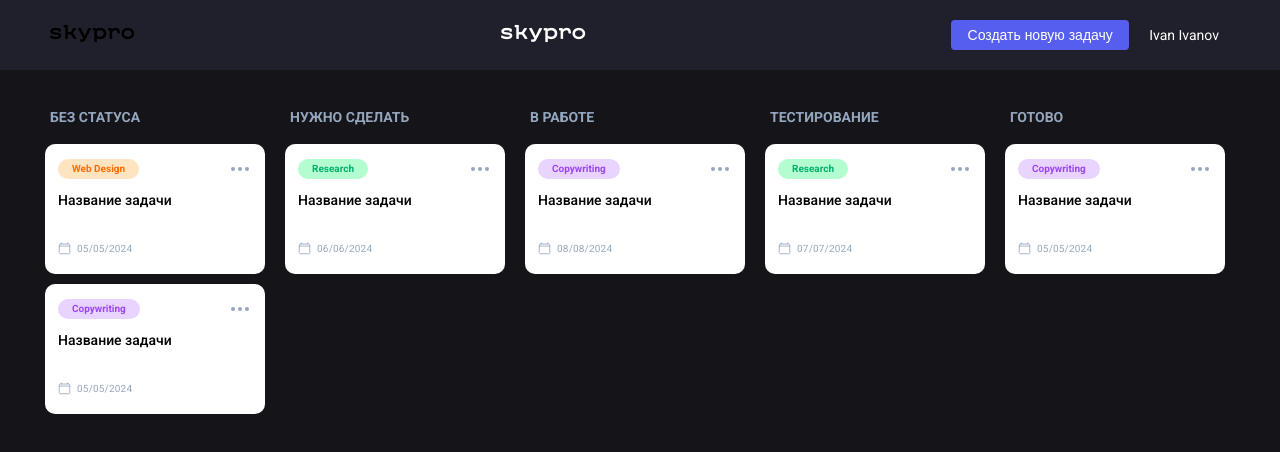
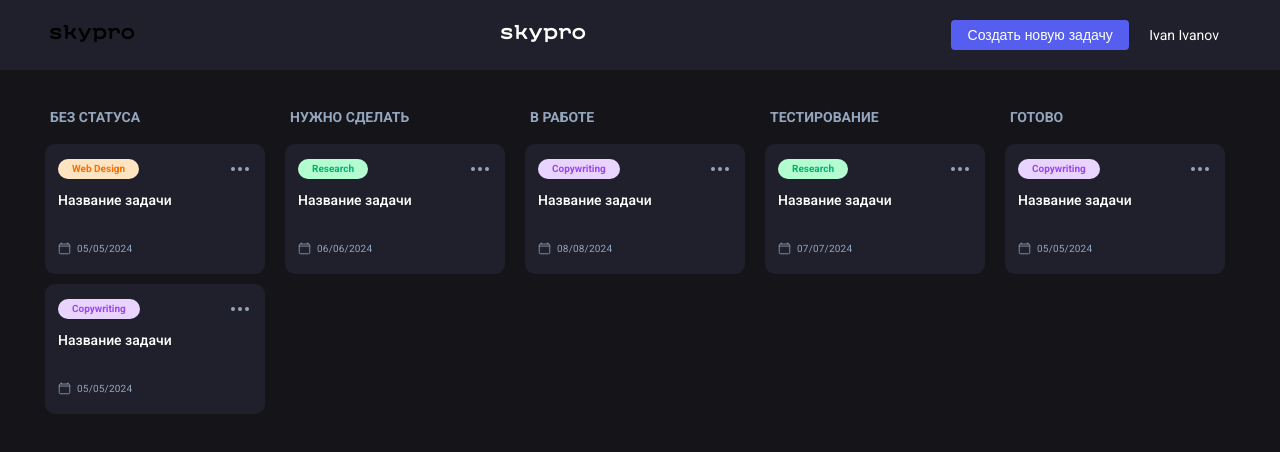
Before and after one commit to Schneegestober1/skypro-kanban, a React (Vite) app: page / in a window 1280 px wide. Shown: the top 452 px of the page. Built offline with nearby package versions, Linux system fonts and the light colour scheme.

Commit message:
${({theme}) => theme.body}

```diff
--- a/src/componets/Card/card.styled.js
+++ b/src/componets/Card/card.styled.js
@@ -22,7 +22,7 @@ export const CardsItem = styled.div`
 export const CardsCard = styled.div`
   width: 220px;
   height: 130px;
-  background-color: #FFFFFF;
+  background-color: ${({theme}) => theme.primary};
   border-radius: 10px;
   display: flex;
   flex-direction: column;
@@ -33,7 +33,7 @@ export const CardsCard = styled.div`
   @media screen and (max-width: 1200px) {
     width: 220px;
     height: 130px;
-    background-color: #FFFFFF;
+    background-color: ${({theme}) => theme.primary};
     border-radius: 10px;
     display: flex;
     flex-direction: column;
@@ -117,6 +117,6 @@ export const CardTitle = styled.h3`
   font-size: 14px;
   font-weight: 500;
   line-height: 18px;
-  color: #000000;
+  color: ${({theme}) => theme.text};
   margin-bottom: 10px;
 `
--- a/src/themeStyle.styled.js
+++ b/src/themeStyle.styled.js
@@ -8,7 +8,7 @@ export const darkTheme = {
 export const lightTheme = {
     body: '#EAEEF6',
     primary: '#FFF',
-    text: '#fff',
+    text: '#000',
     text2: '#565EEF'
 
 }
```
